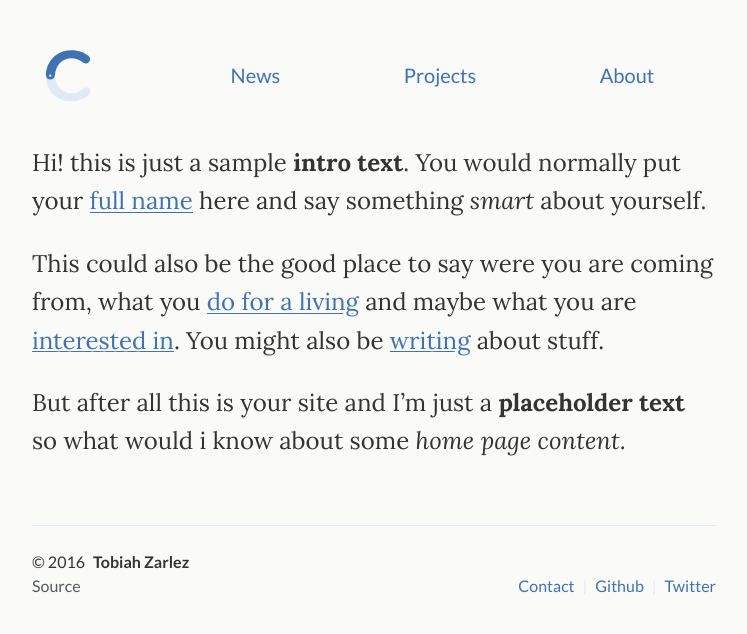
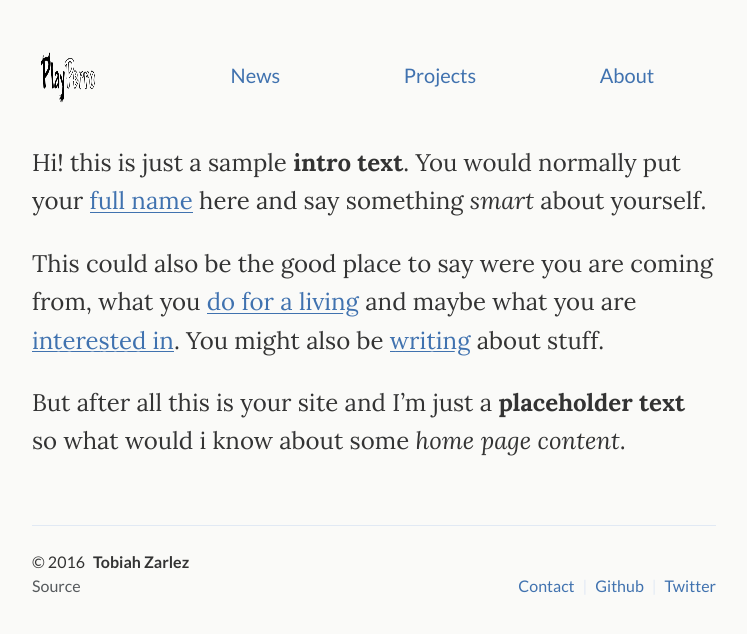
Before and after one commit to PlayPerro/PlayPerro, a Jekyll site: the page built from index.md, in a window 1280 px wide. Shown: the top 634 px of the page, without its empty margins (266-1013 px from the left). Built offline with Jekyll 4.4.1, drawn with Linux system fonts in a browser that asks for light colours.

Commit message:
Added PlayPerro logo

```diff
--- a/_includes/head.html
+++ b/_includes/head.html
@@ -18,7 +18,7 @@
   <link href="https://fonts.googleapis.com/css?family=Lato:400,700|Lora:400,400i,700" rel="stylesheet">
 
   <!-- Favicons -->
-  <link rel="apple-touch-icon" href="{{ site.baseurl }}/assets/img/apple-touch-icon.png">
+  <link rel="apple-touch-icon" href="{{ site.baseurl }}/assets/img/PlayPerro-logo-square.png">
   <link rel="shortcut icon" href="{{ site.baseurl }}/assets/img/favicon.ico">
 
   <!-- CSS files -->
--- a/_includes/header.html
+++ b/_includes/header.html
@@ -1,7 +1,7 @@
 <header class="site-header">
 
   <h1 class="site-title">
-    <a href="{{ site.baseurl }}/" title="Home page"><img class="site-logo" src="{{ site.baseurl }}/assets/img/logo.svg"></a>
+    <a href="{{ site.baseurl }}/" title="Home page"><img class="site-logo" src="{{ site.baseurl }}/assets/img/PlayPerro-logo.png"></a>
   </h1>
 
   <nav class="site-nav">
```
Also changed, not shown: assets/img/PlayPerro-logo-square.png (added), assets/img/PlayPerro-logo.png (added), assets/img/apple-touch-icon.png (deleted), assets/img/favicon.ico, assets/img/logo.svg (deleted).
